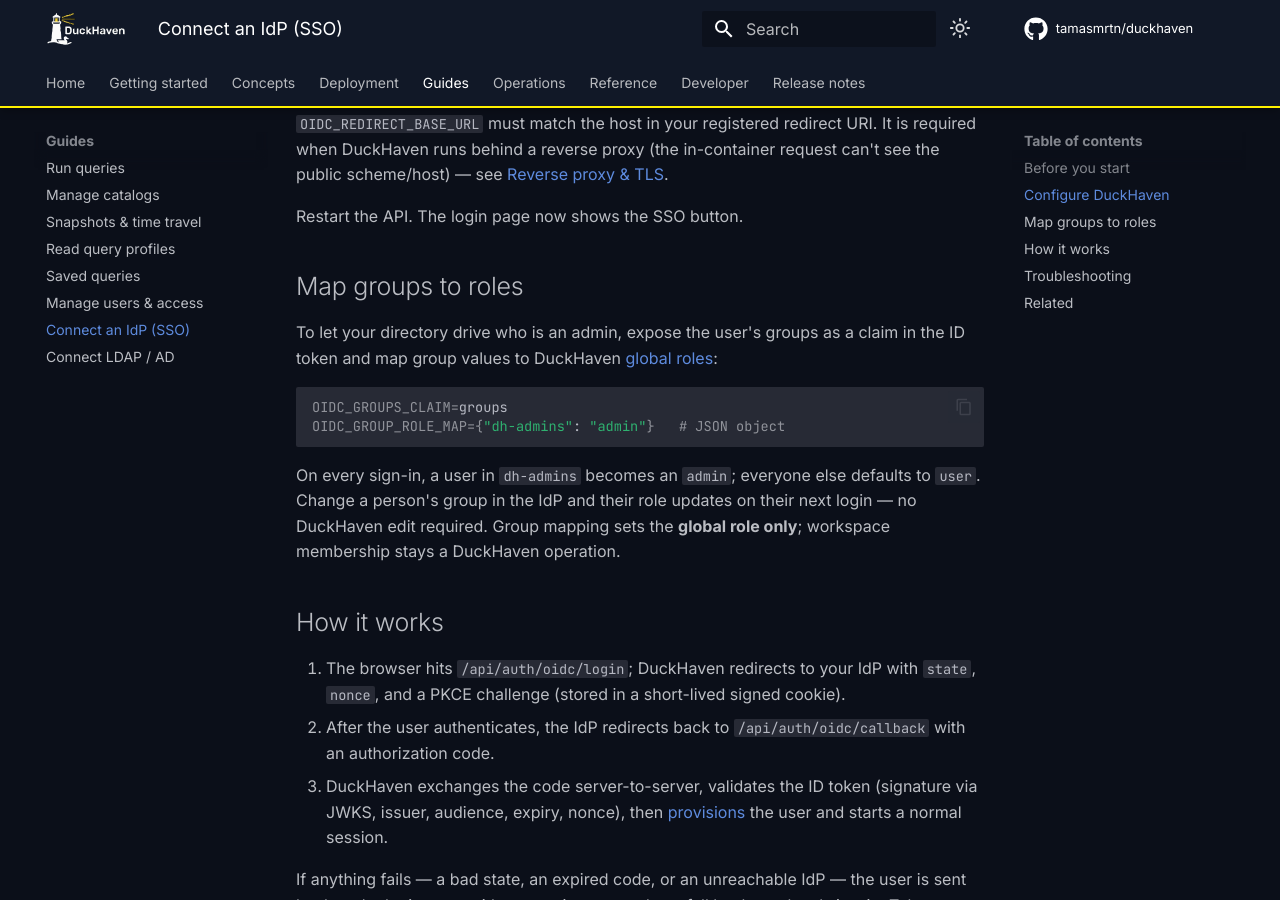
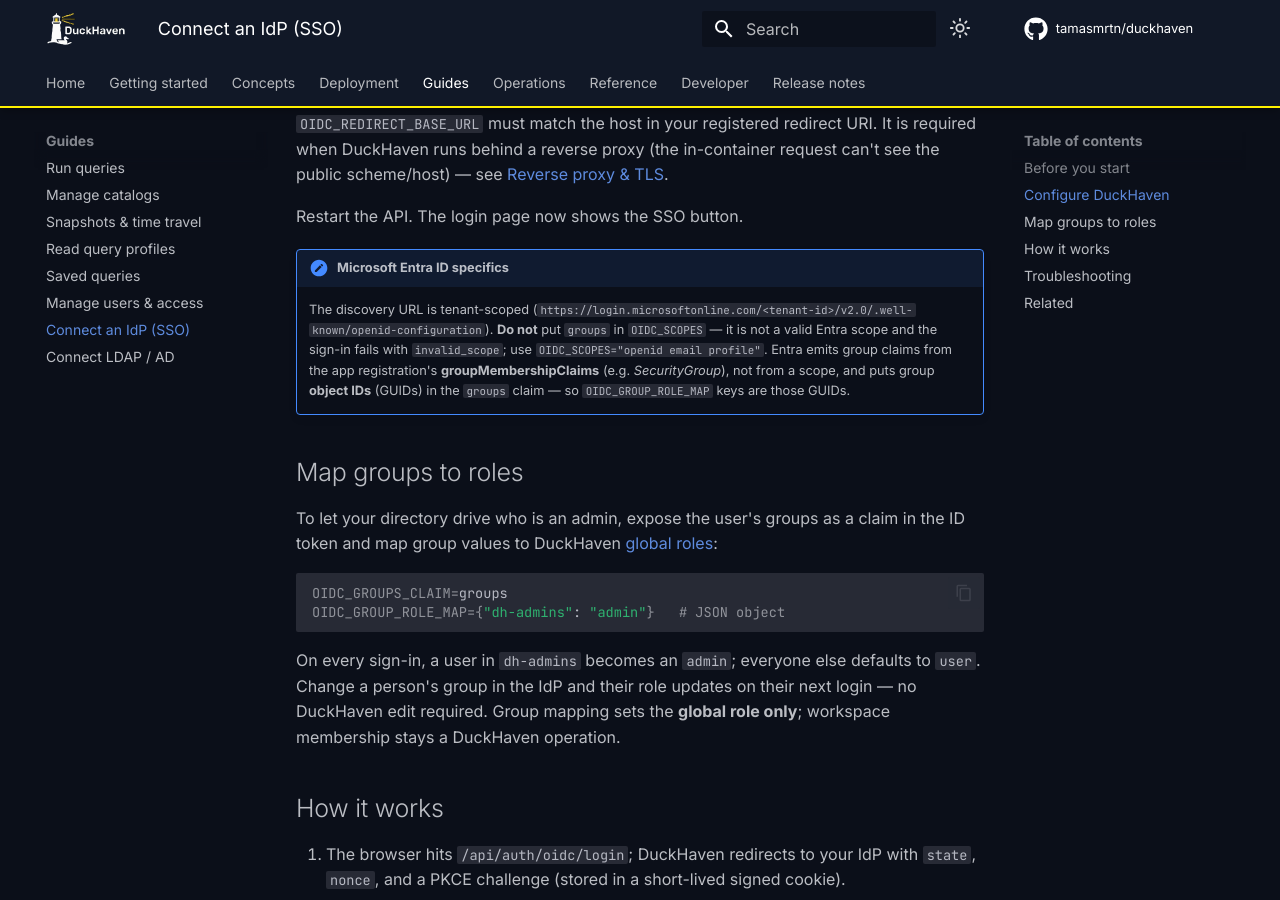
Before and after one commit to tamasmrtn/duckhaven, an MkDocs documentation site: the page built from docs/guides/connect-idp.md, in a window 1280 px wide and 900 px high, scrolled down 833 px. Built offline with MkDocs 1.6.1 and Material for MkDocs 9.7.7, drawn with Linux system fonts in a browser that asks for light colours; comment, search, counter and statistics services are not loaded.

Commit message:
feat(deploy): pass OIDC settings to the API and document Entra
Add OIDC_* passthrough to the api service (off by default) so SSO is
configurable via .env, and document the Microsoft Entra specifics in the IdP
guide (tenant-scoped discovery URL, the invalid 'groups' scope, and group-claim
object IDs).

```diff
--- a/docs/guides/connect-idp.md
+++ b/docs/guides/connect-idp.md
@@ -34,6 +34,14 @@
 [Reverse proxy & TLS](../deployment/reverse-proxy-tls.md).
 
 Restart the API. The login page now shows the SSO button.
+
+!!! note "Microsoft Entra ID specifics"
+    The discovery URL is tenant-scoped
+    (`https://login.microsoftonline.com/<tenant-id>/v2.0/.well-known/openid-configuration`). **Do not** put `groups`
+    in `OIDC_SCOPES` — it is not a valid Entra scope and the sign-in fails with `invalid_scope`; use
+    `OIDC_SCOPES="openid email profile"`. Entra emits group claims from the app registration's **groupMembershipClaims**
+    (e.g. *SecurityGroup*), not from a scope, and puts group **object IDs** (GUIDs) in the `groups` claim — so
+    `OIDC_GROUP_ROLE_MAP` keys are those GUIDs.
 
 ## Map groups to roles
 
```
Also changed, not shown: 1 other file.
